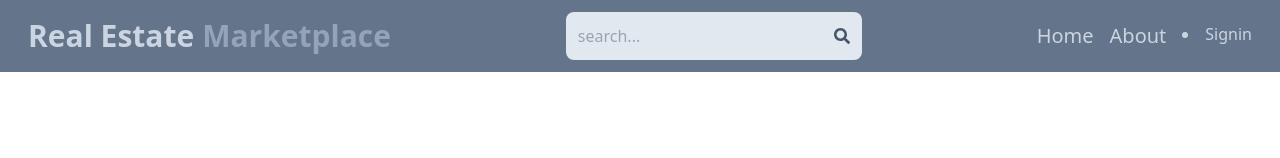
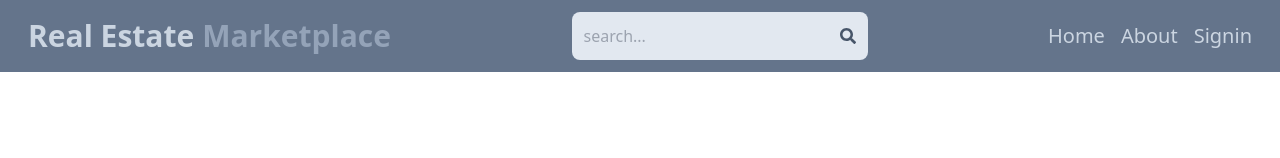
Before and after one commit to karan3267/Real-estate-marketplace, a React (Vite) app in the folder client/: page / in a window 1280 px wide. Shown: the top 158 px of the page. Built offline with nearby package versions, Linux system fonts and the light colour scheme; no server answers.

Commit message:
ui changes

```diff
--- a/client/src/App.jsx
+++ b/client/src/App.jsx
@@ -6,7 +6,6 @@ import Profile from "./pages/Profile";
 import Header from "./components/Header";
 import SignUp from "./pages/SignUp";
 import PrivateRoute from "./components/PrivateRoute";
-
 import UpdateLisitng from "./pages/UpdateLisitng";
 import Listing from "./pages/Listing";
 import Search from "./pages/Search";
--- a/client/src/components/Header.jsx
+++ b/client/src/components/Header.jsx
@@ -65,9 +65,7 @@ export default function Header() {
                 className="rounded-full h-10 w-10 object-cover"
               />
             ) : (
-              <li className="hover:text-slate-50 hover:font-semibold">
-                Signin
-              </li>
+              <p className="text-xl hover:text-slate-50 hover:font-semibold">Signin</p>
             )}
           </Link>
         </div>
```
